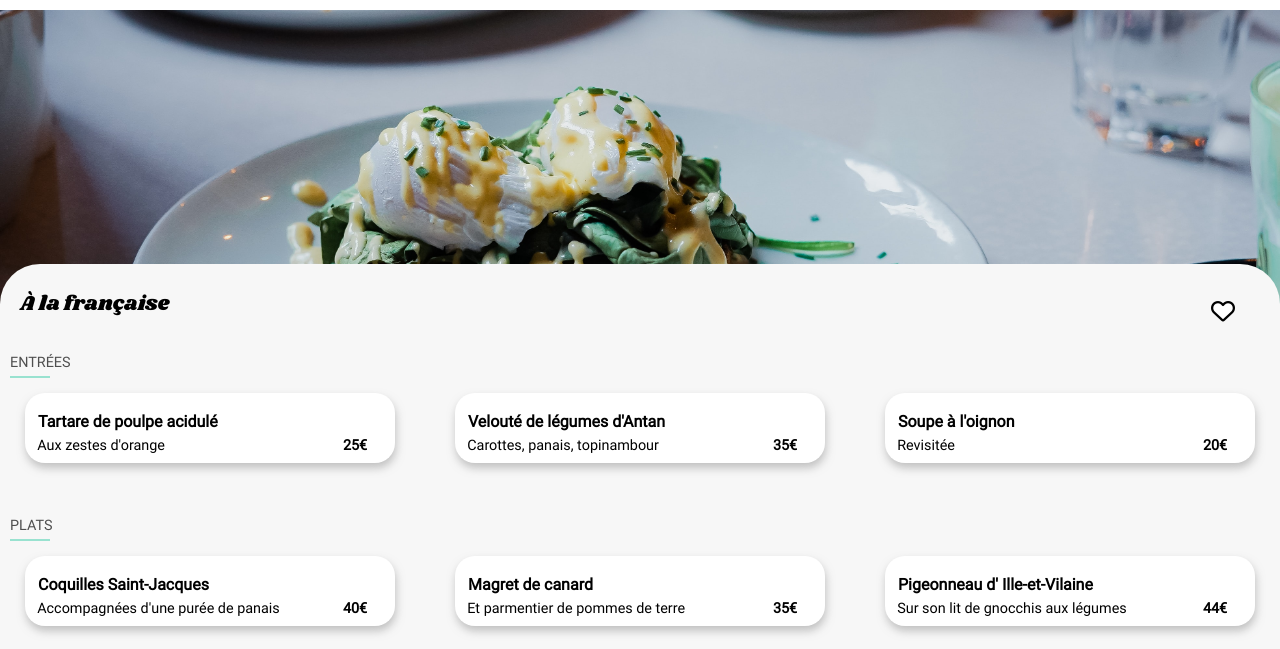
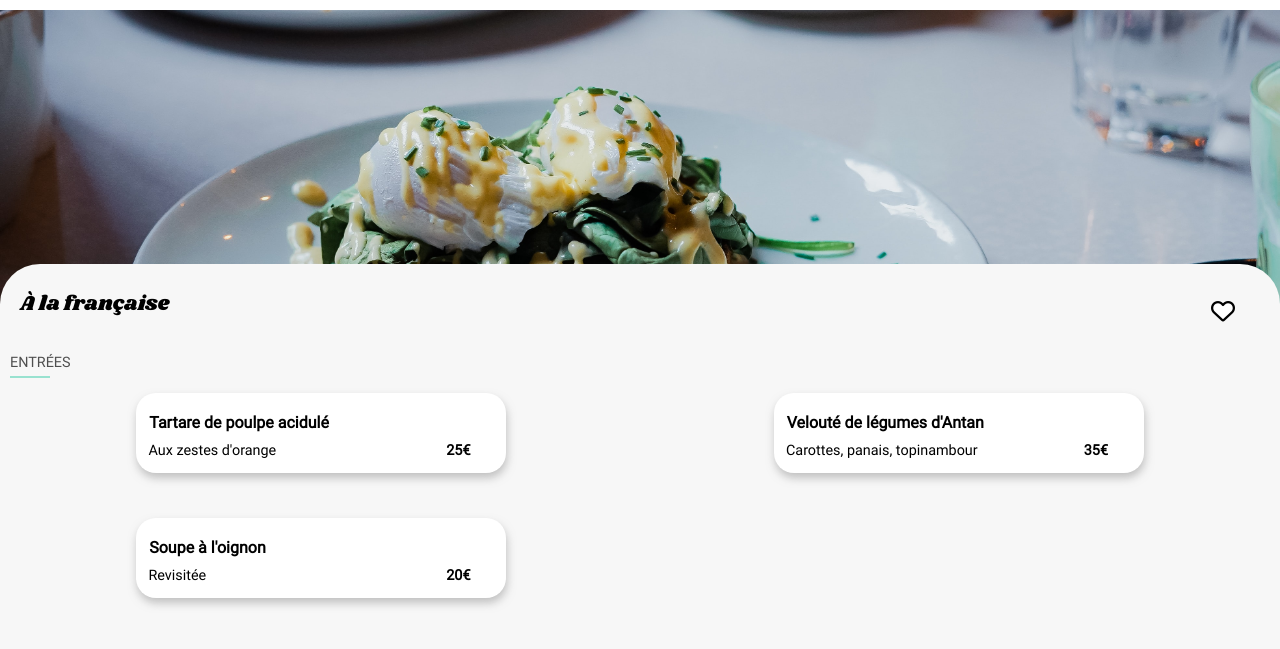
Before and after one commit to leo2325/OpenClassrooms_projet3_OhMyFood, a website: page ohmyfoodDev/a_la_francaise.html in a window 1280 px wide. Shown: the part 90-739 px from the top of the page. Drawn offline with Linux system fonts and the light colour scheme.

Commit message:
Add files via upload

```diff
--- a/ohmyfoodDev/sass/layouts/restaurant_card/_plates-description_bloc.scss
+++ b/ohmyfoodDev/sass/layouts/restaurant_card/_plates-description_bloc.scss
@@ -1,27 +1,28 @@
 .plate-description_bloc {
-    width: 280px;
-    white-space: nowrap;
-    overflow: hidden;
-    display: block;
-    text-overflow: ellipsis;
+    width: 250px;
+    align-items: center;
+    transition-property: width;
+    transition-duration: .5s;
 }
-
+    .plate_name, .plate_legende {
+        white-space: nowrap;
+        overflow: hidden;
+        display: block;
+        text-overflow: ellipsis;
+        padding-left: .5em;
+    }
     .plate_name {
-        width: 280px;
         font-size: 1em;
         font-weight: bold;
-        padding-left: .5em;
+        margin-bottom: 10px;
     }
     .plate_legende {
         font-size: 0.9em;
-        padding-left: .5em;
-        width: 280px;
+        margin-top: 10px;
     }
     .plate_price {
-        width: 90px;
-
         font-size: 0.9em;
         font-weight: bold;
-        padding-right: 2em;
-        text-align: right;
+        position: relative;
+        right: -55px;
     }
--- a/ohmyfoodDev/sass/layouts/restaurant_card/_plates-elements_bloc.scss
+++ b/ohmyfoodDev/sass/layouts/restaurant_card/_plates-elements_bloc.scss
@@ -4,27 +4,26 @@
     justify-content: none;
     align-items: flex-end;
 
-    width: 100%;
     max-width: 370px;
 
     white-space: nowrap;
     overflow: hidden;
-
+    height: 80px;
     background: white;
     margin: 15px auto;
     padding-left: 5px;
-    line-height: 0.5;
-    height: 70px;
 
     &:hover {
         .plate_selected {
-            margin-right: 0;
+            right: -72px;
+            padding-right:50px;
             i {
                transform: rotate(1turn);
                transition: transform 500ms ease-in-out;
             }
-
         }
-
+        .plate-description_bloc {
+            width: 180px;
+        }
     }
 }
--- a/ohmyfoodDev/sass/layouts/restaurant_card/_plates-selected_bloc.scss
+++ b/ohmyfoodDev/sass/layouts/restaurant_card/_plates-selected_bloc.scss
@@ -1,20 +1,17 @@
 .plate_selected {
-
-    width: 80px;
-    height: 70px;
-    padding-top: 25px;
-
-    margin-right: -80px;
+    position: relative;
+    height:80px;
+    padding: 30px;
 
     background: $color-third;
     text-align: center;
 
-    transition-property: margin-right;
+    right: -150px;
+    transition-property: right;
     transition-duration: .5s;
 
     i {
         color: $color-white;
         font-size: 1.2em;
-
     }
 }
--- a/ohmyfoodDev/sass/main.scss
+++ b/ohmyfoodDev/sass/main.scss
@@ -27,12 +27,11 @@
 @import "./pages/fonctionnement_section";
 @import "./pages/headerBottom_section";
 
-
-
 /* ECRAN TABLETTE */
-  @media screen and (min-width: 768px) {
+  @media screen and (min-width: 800px) {
     h1, h3 {
-        width: 100%;font-size: 1.3em;
+        width: 100%;
+        font-size: 1.3em;
         line-height: 1;
     }
     h2 {
@@ -72,9 +71,12 @@
     }
     .menus-section_article-box {
         margin: 0 auto;
-        display:grid;
-        grid-template-columns: repeat(3, 2fr);
-        grid-gap: 30px;
+        display: grid;
+        grid-template-columns: repeat(2, 2fr);
+        grid-gap: 15px;
+    }
+    .plate-elements_bloc{
+        width: 370px;
     }
     footer {
         padding: 20px;
@@ -104,8 +106,8 @@
         width: 30px;
         height: 30px;
     }
-    #restaurants-cards_container {
-        grid-template-columns: repeat(4, 1fr);
+    .menus-section_article-box {
+        grid-template-columns: repeat(3, 2fr);
         grid-gap: 10px;
     }
     .footer_nav_link {
```
Also changed, not shown: ohmyfoodDev/public/css/style.css, 1 other file.
